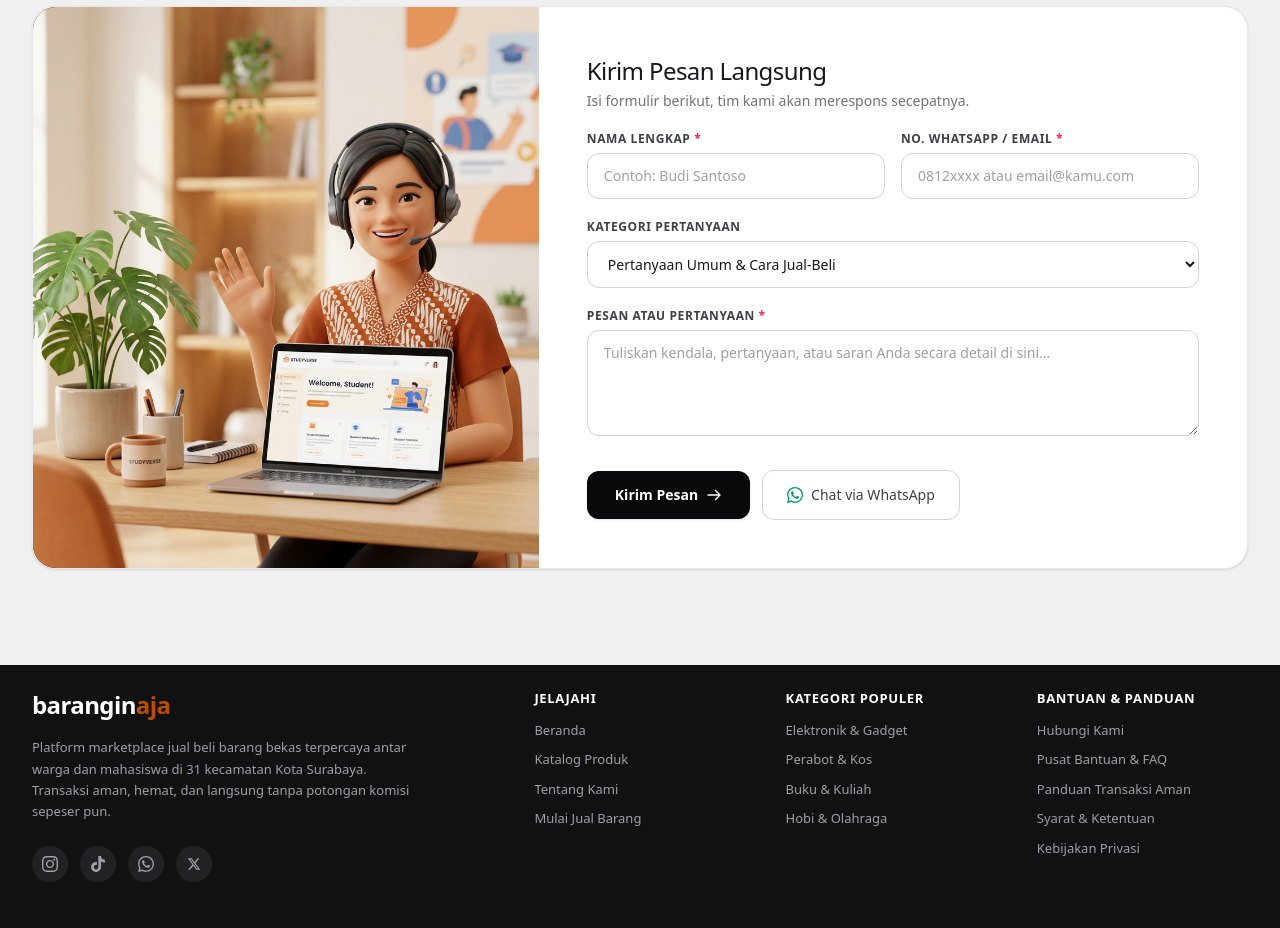
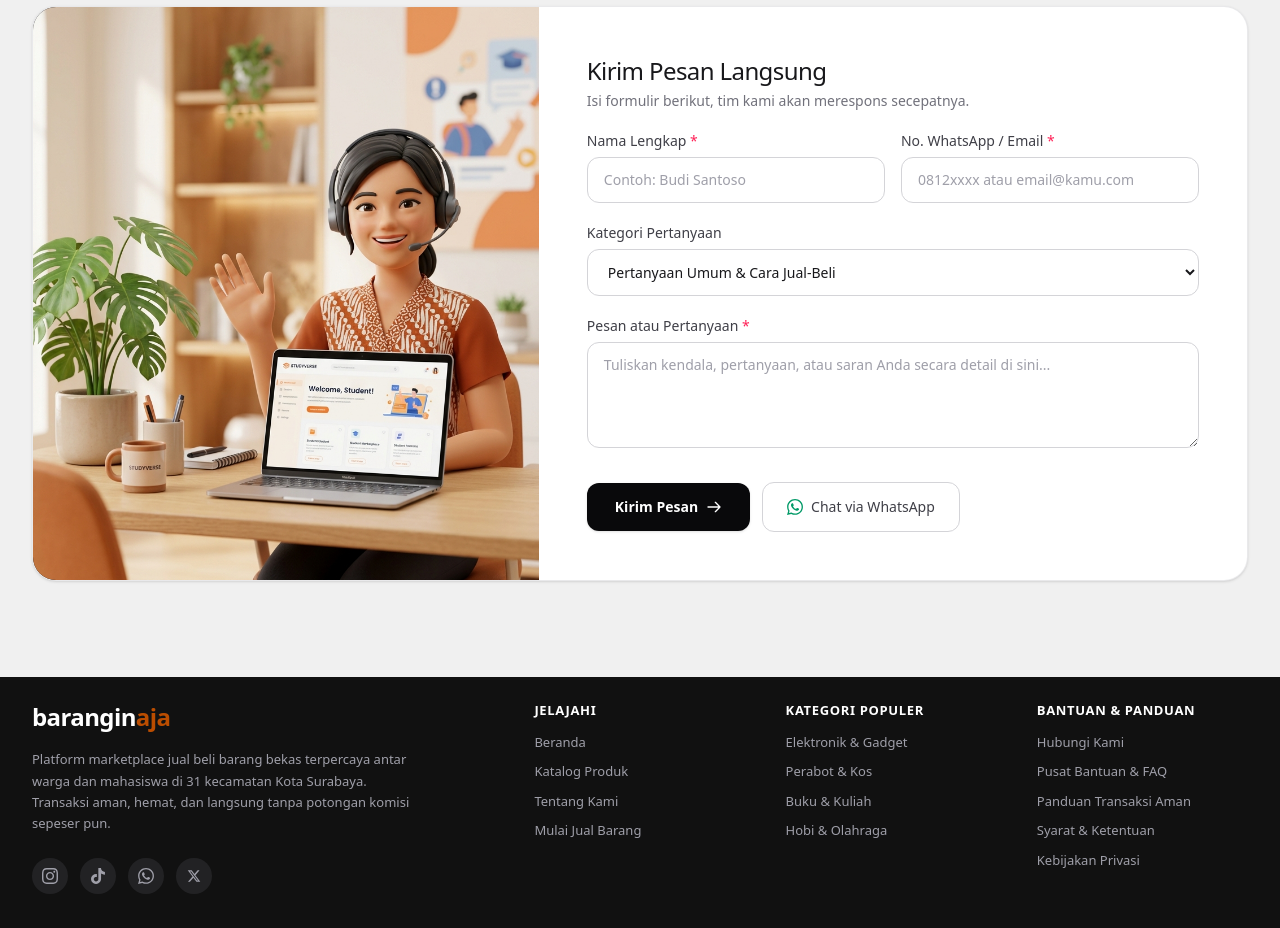
Before and after one commit to alvin23-mj/baranginaja, a Next.js app: page / in a window 1280 px wide. Shown: the part 2920-3848 px from the top of the page. Built offline with nearby package versions, Linux system fonts and the light colour scheme; no server answers; the database is empty; a web font is replaced by a local one.

Commit message:
style: ubah label input form kontak menjadi title case

```diff
--- a/components/contact-section.tsx
+++ b/components/contact-section.tsx
@@ -110,7 +110,7 @@
                   <div className="grid grid-cols-1 sm:grid-cols-2 gap-4">
                     {/* Nama Lengkap */}
                     <div>
-                      <label htmlFor="contact-name" className="block text-xs font-semibold text-zinc-700 uppercase tracking-wider mb-1.5">
+                      <label htmlFor="contact-name" className="block text-sm font-medium text-zinc-700 mb-1.5">
                         Nama Lengkap <span className="text-rose-500">*</span>
                       </label>
                       <input
@@ -126,7 +126,7 @@
 
                     {/* Email / WhatsApp */}
                     <div>
-                      <label htmlFor="contact-info" className="block text-xs font-semibold text-zinc-700 uppercase tracking-wider mb-1.5">
+                      <label htmlFor="contact-info" className="block text-sm font-medium text-zinc-700 mb-1.5">
                         No. WhatsApp / Email <span className="text-rose-500">*</span>
                       </label>
                       <input
@@ -143,7 +143,7 @@
 
                   {/* Kategori Pertanyaan */}
                   <div>
-                    <label htmlFor="contact-category" className="block text-xs font-semibold text-zinc-700 uppercase tracking-wider mb-1.5">
+                    <label htmlFor="contact-category" className="block text-sm font-medium text-zinc-700 mb-1.5">
                       Kategori Pertanyaan
                     </label>
                     <select
@@ -163,7 +163,7 @@
 
                   {/* Pesan */}
                   <div>
-                    <label htmlFor="contact-message" className="block text-xs font-semibold text-zinc-700 uppercase tracking-wider mb-1.5">
+                    <label htmlFor="contact-message" className="block text-sm font-medium text-zinc-700 mb-1.5">
                       Pesan atau Pertanyaan <span className="text-rose-500">*</span>
                     </label>
                     <textarea
```
